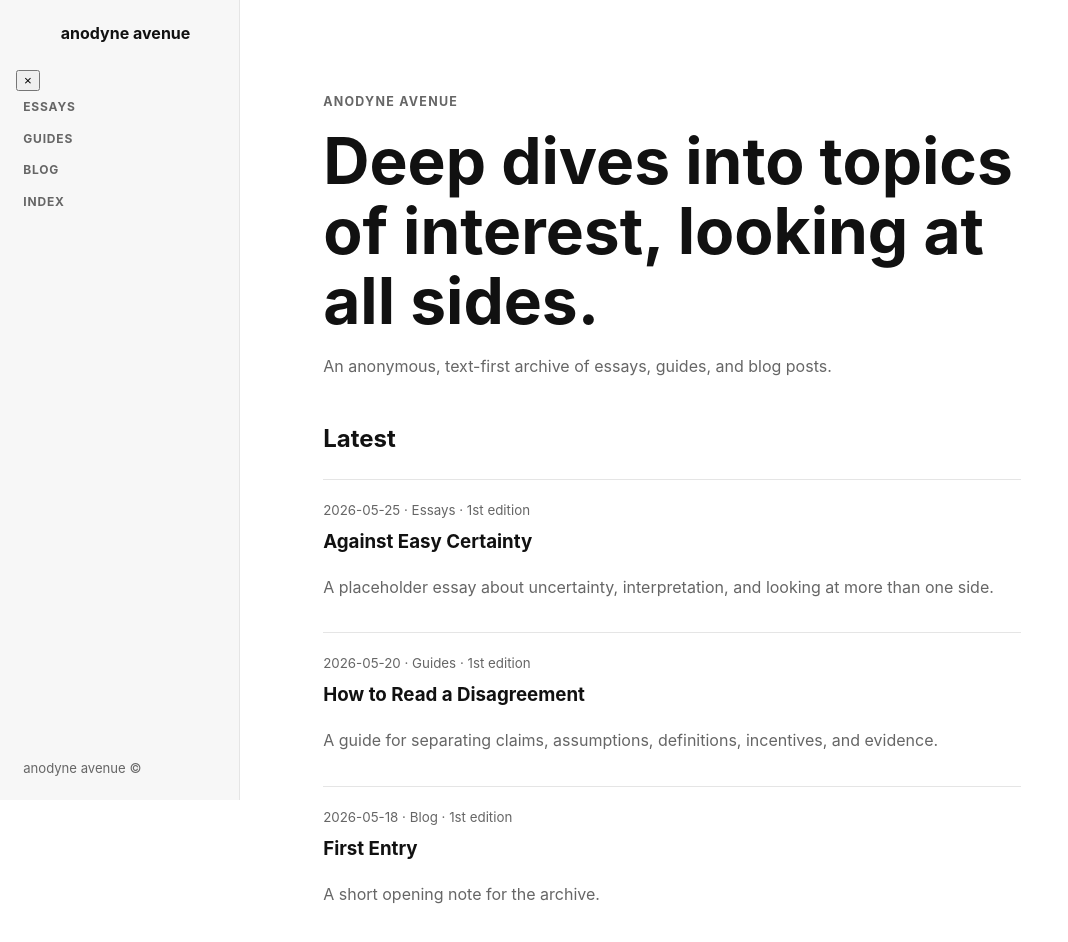
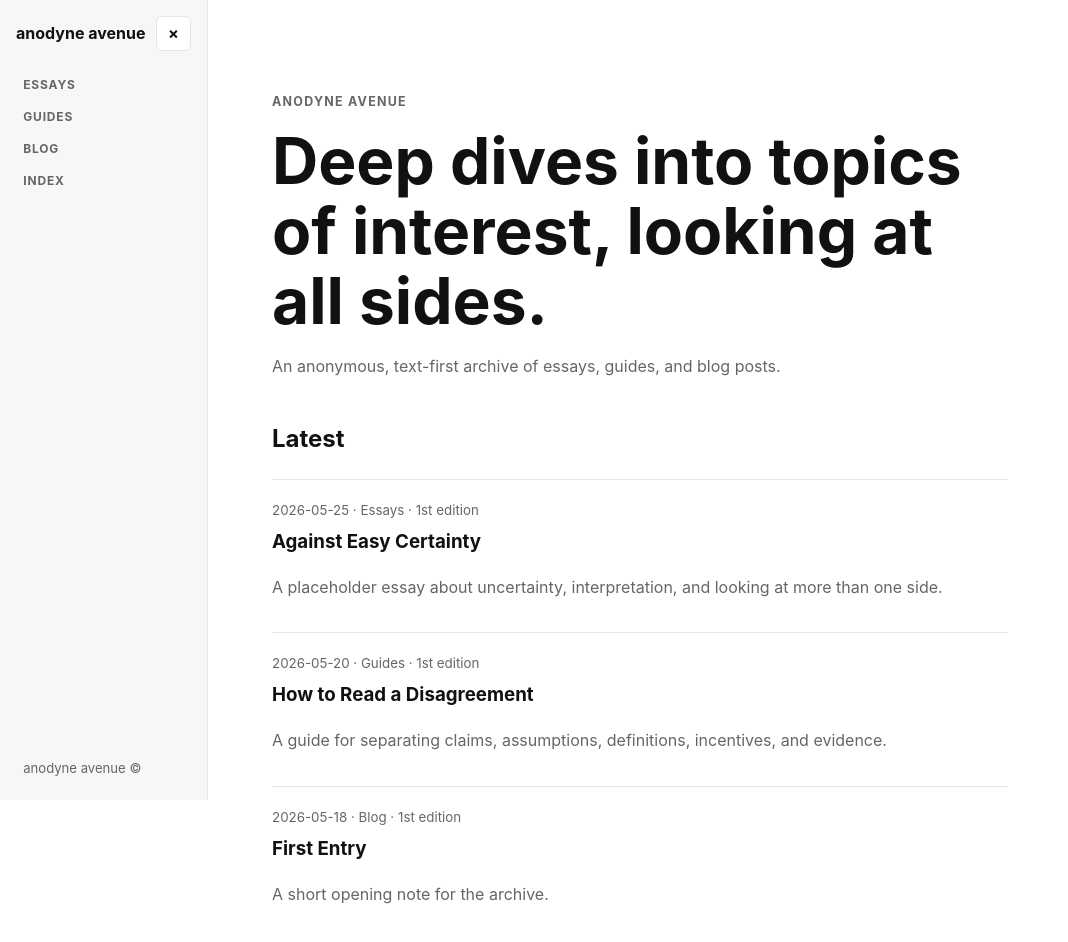
Before and after one commit to anodyneavenue/anodyneavenue.github.io, a plain HTML site: page index.html in a window 1280 px wide. Shown: the whole page, without its empty margins (0-1068 px from the left). Drawn offline with Linux system fonts and the light colour scheme.

Commit message:
Update style.css

```diff
--- a/style.css
+++ b/style.css
@@ -4,7 +4,8 @@
   --muted: #666;
   --line: #e5e5e5;
   --panel: #f7f7f7;
-  --side: 15rem;
+  --side: 13rem;
+  --read: 46rem;
 }
 
 @media (prefers-color-scheme: dark) {
@@ -82,22 +83,45 @@ nav a:hover,
 main {
   position: relative;
   z-index: 1;
-  max-width: 46rem;
-  margin-left: calc(var(--side) + 5vw);
-  padding: 5rem 1.2rem;
-  transition: margin .18s;
+  width: min(var(--read), calc(100vw - var(--side) - 2.4rem));
+  margin-left: max(calc(var(--side) + 1.2rem), calc((100vw - var(--read)) / 2));
+  padding: 5rem 0;
+  transition: width .18s, margin .18s;
 }
 
 .side_closed main {
-  margin-left: auto;
-  margin-right: auto;
+  width: min(var(--read), calc(100vw - 2.4rem));
+  margin: 0 auto;
+}
+
+.side_top {
+  display: flex;
+  align-items: center;
+  gap: .5rem;
+  margin-bottom: 1.2rem;
 }
 
 .title {
-  display: block;
-  margin: .25rem 0 1.2rem 2.8rem;
+  min-width: 0;
+  flex: 1;
+  overflow: hidden;
+  text-overflow: ellipsis;
+  white-space: nowrap;
   font-weight: 700;
   text-transform: lowercase;
+}
+
+#side_close {
+  flex: 0 0 auto;
+  width: 2.2rem;
+  height: 2.2rem;
+  border: 1px solid var(--line);
+  border-radius: .35rem;
+  background: var(--bg);
+  color: var(--fg);
+  font: inherit;
+  font-weight: 700;
+  cursor: pointer;
 }
 
 nav {
@@ -109,6 +133,9 @@ nav {
 nav a,
 .side_index summary {
   display: block;
+  overflow: hidden;
+  text-overflow: ellipsis;
+  white-space: nowrap;
   padding: .3rem .45rem;
   border-radius: .35rem;
   color: var(--muted);
@@ -127,7 +154,8 @@ nav a,
 }
 
 nav a:hover,
-.side_index summary:hover {
+.side_index summary:hover,
+.side_group a:hover {
   background: var(--line);
   text-decoration: none;
 }
@@ -150,14 +178,12 @@ nav a:hover,
 
 .side_group a {
   display: block;
+  overflow: hidden;
+  text-overflow: ellipsis;
+  white-space: nowrap;
   padding: .25rem .45rem;
   border-radius: .35rem;
   font-size: .9rem;
-}
-
-.side_group a:hover {
-  background: var(--line);
-  text-decoration: none;
 }
 
 h1 {
@@ -219,12 +245,16 @@ footer {
   left: .8rem;
 }
 
-.back:hover {
+.back:hover,
+#side_close:hover {
   background: var(--panel);
 }
 
 #sidebar footer {
   margin-top: auto;
+  overflow: hidden;
+  text-overflow: ellipsis;
+  white-space: nowrap;
   padding: 2rem .45rem .3rem;
   font-size: .82rem;
 }
@@ -240,6 +270,7 @@ footer {
 
   main,
   .side_closed main {
+    width: min(var(--read), calc(100vw - 2.4rem));
     margin: 0 auto;
     padding-top: 4rem;
   }
```
